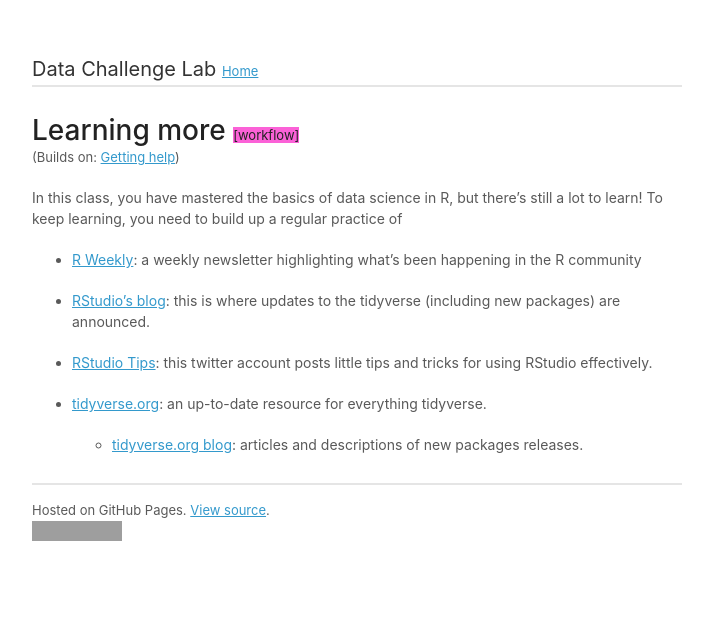
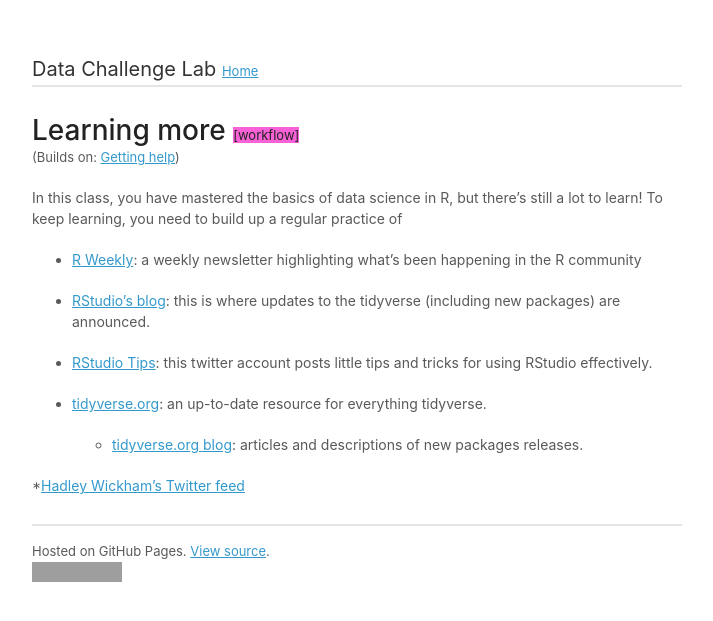
Before and after one commit to dcl-2019-04/curriculum, a Jekyll site: the page built from docs/learning-more.md, in a window 1280 px wide. Shown: the top 621 px of the page, without its empty margins (283-996 px from the left). Built offline with Jekyll 4.4.1, drawn with Linux system fonts in a browser that asks for light colours; our own code applies the rules of GitHub Pages for plain Markdown files; a script that is not in the unit is left out; grey boxes are pictures that could not be loaded.

Commit message:
Update for week 10

```diff
--- a/docs/learning-more.md
+++ b/docs/learning-more.md
@@ -25,3 +25,5 @@ build up a regular practice of
 
     * [tidyverse.org blog](https://www.tidyverse.org/articles/): articles and
       descriptions of new packages releases.
+
+*[Hadley Wickham's Twitter feed](https://twitter.com/hadleywickham)
--- a/units/learning-more.yml
+++ b/units/learning-more.yml
@@ -21,3 +21,5 @@ desc: |
 
       * [tidyverse.org blog](https://www.tidyverse.org/articles/): articles and
         descriptions of new packages releases.
+
+  *[Hadley Wickham's Twitter feed](https://twitter.com/hadleywickham)
```
